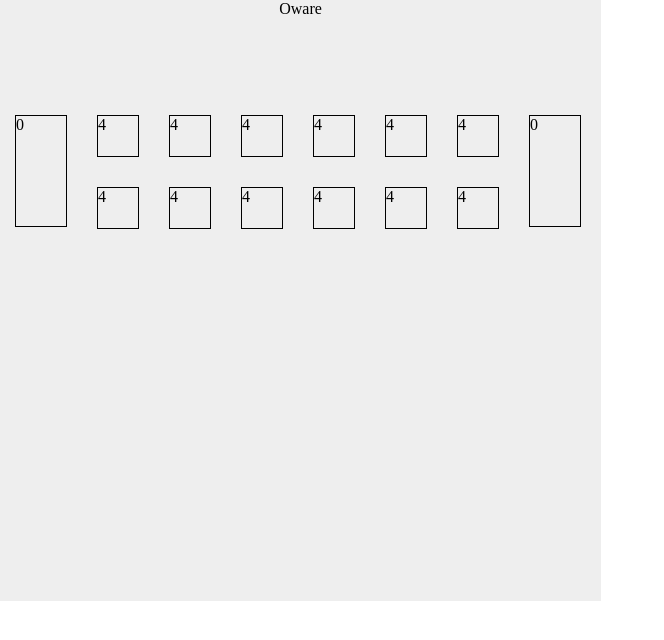
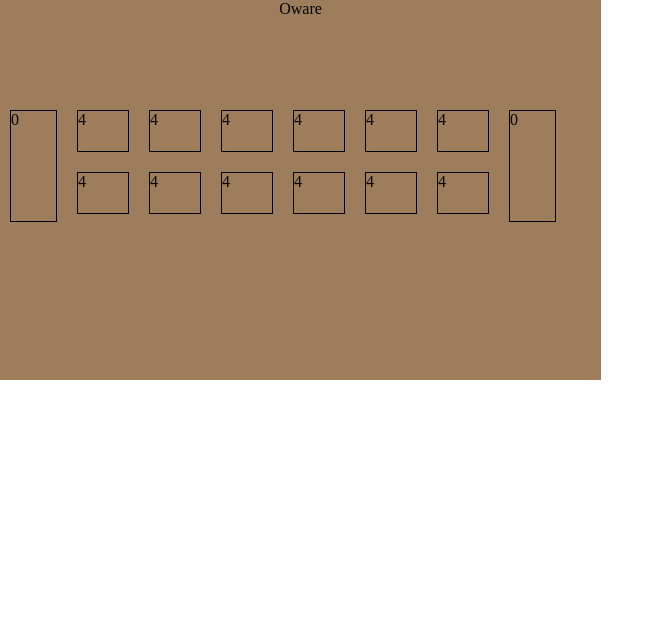
Before and after one commit to Louisasa/work-experience-manchester-2023, a website: page index.html in a window 1280 px wide. Shown: the whole page, without its empty margins (0-664 px from the left). Drawn offline with Linux system fonts and the light colour scheme.

Commit message:
backround and title change

```diff
--- a/style.css
+++ b/style.css
@@ -5,9 +5,9 @@ html, body {
 
 .background {
     display: block;
-    height: 601px;
+    height: 380px;
     width: 601px;
-    background: #eee;
+    background: #9e7d5c;
     display: flex;
     flex-direction: column;
 }
@@ -29,13 +29,13 @@ html, body {
 .score {
     border: 1px black solid;
     height: 110px;
-    width: 50px;
-    margin: 15px;
+    width: 45px;
+    margin: 10px;
 }
 
 .house {
     border: 1px black solid;
     height: 40px;
-    width: 40px;
-    margin: 15px;
+    margin: 10px;
+    width: 50px;
 }
```
